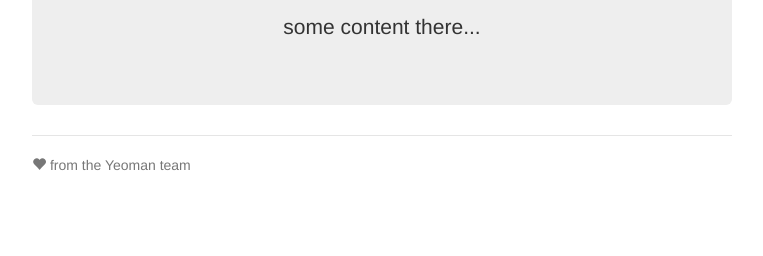
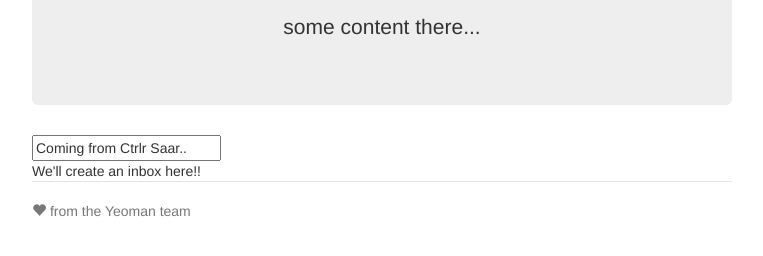
Before and after one commit to sirajrkhan/email, a website: page app/index.html in a window 1280 px wide. Shown: the part 332-588 px from the top of the page, without its empty margins (258-1021 px from the left). Drawn offline with nearby package versions, Linux system fonts and the light colour scheme; some packages are replaced by stand-ins of ours; files that its build step writes are made by us from their sources.

Commit message:
added scope to inbox controller

```diff
--- a/app/index.html
+++ b/app/index.html
@@ -45,8 +45,7 @@
 
         <div ng-view=""></div>
 
-        <div class="jumbotron" ng-hide="true">
-            <h4>{{pageTitle}}</h4>
+        <div ng-controller="InboxCtrl">
             <input type="text" ng-model="pageTitle">
             <br>
             <div>We'll create an inbox here!!</div>
--- a/app/scripts/controllers/inbox.js
+++ b/app/scripts/controllers/inbox.js
@@ -3,5 +3,6 @@
 
 angular.module('emailApp')
     .controller('InboxCtrl',function($scope){
-        console.log ('Inbox Controller called.... saaaaar!!!')
+        console.log ('Inbox Controller called.... saaaaar!!!');
+        $scope.pageTitle = "Coming from Ctrlr Saar..";
     });
```
